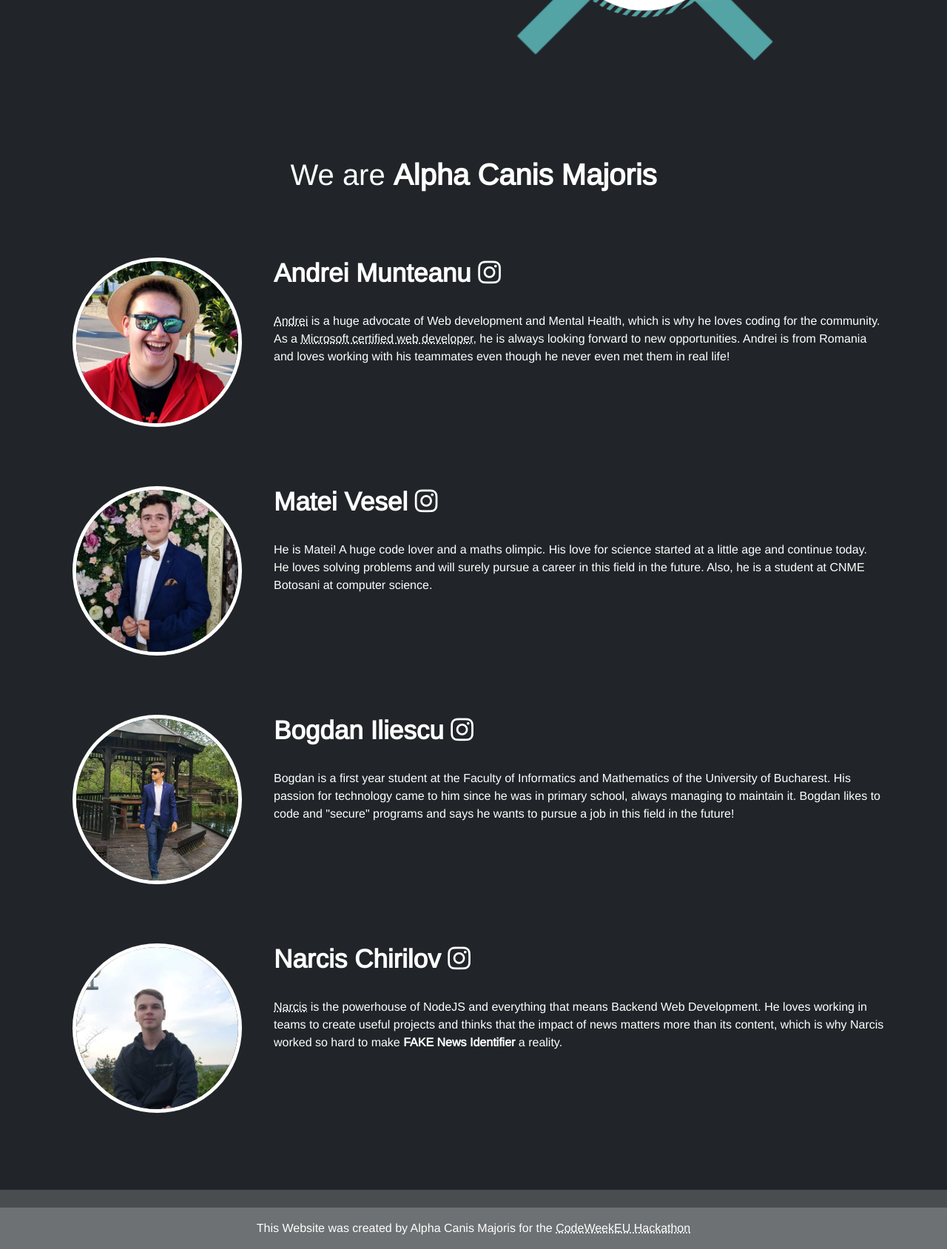
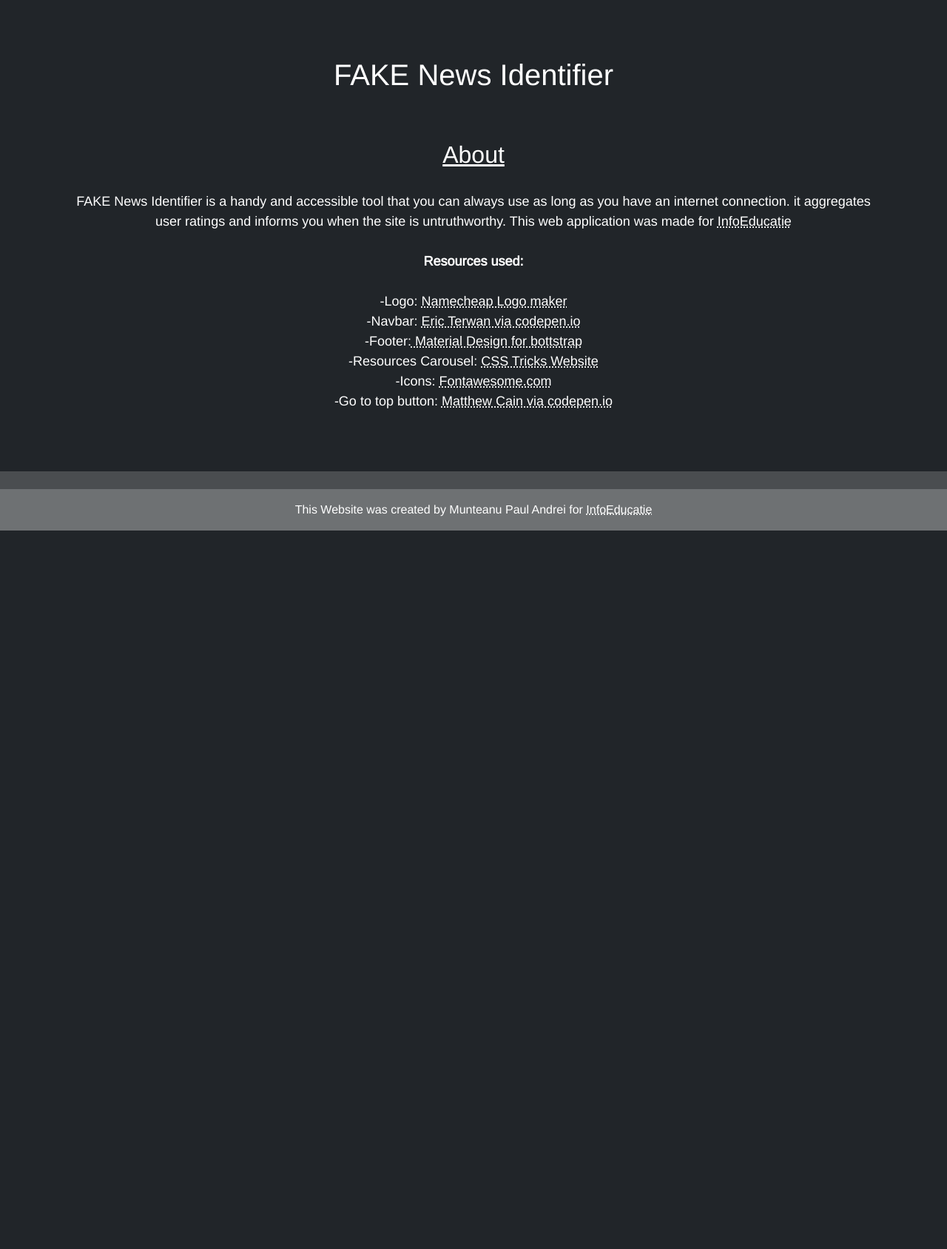
Before and after one commit to Pcarioca/Fake-News-Identifier2, a plain HTML site: page about-us.html in a window 1280 px wide. Shown: the part 515-2203 px from the top of the page at 74% size. After the commit the page ends 1232 px from the top, so only its background shows below. Drawn offline with nearby package versions, Linux system fonts and the light colour scheme.

Commit message:
some changes

```diff
--- a/about-us.html
+++ b/about-us.html
@@ -7,11 +7,10 @@
     <meta name="viewport" content="width=device-width, initial-scale=1.0">
     <link rel="stylesheet" href="bootstrap/bootstrap.min.css">
     <link rel="stylesheet" href="assets/about-us.css">
-
+    <link rel="stylesheet" href="assets/about.css">
     <link rel="stylesheet" href="assets/menu.css">
     <link rel="stylesheet" href="assets/index.CSS">
     <link rel="stylesheet" href="assets/app.css">
-
     <link rel="stylesheet" href="assets/content.css">
     <link rel="preconnect" href="https://fonts.googleapis.com">
     <link rel="preconnect" href="https://fonts.gstatic.com" crossorigin>
@@ -65,7 +64,9 @@
                 <a href="search.html">
                     <li><i class="fas fa-search"></i> Search</li>
                 </a>
-            <a href="submit.html"><li><i class="fas fa-check-circle"></i>Make a submission</li></a>
+                <a href="submit.html">
+                    <li><i class="fas fa-check-circle"></i>Make a submission</li>
+                </a>
                 <a href="about.html">
                     <li><i class="fas fa-info-circle"></i> Info</li>
                 </a>
@@ -83,17 +84,17 @@
         </div>
 
 
-        <div class="row">
+        <!-- <div class="row">
             <div class="col d-flex justify-content-center">
                 <img src="assets/α CMa banner.png" alt="Alpha Canis Majoris Banner" id="banner">
             </div>
-        </div>
-        <div class="row" style="height:10vh">
+        </div> -->
+        <!-- <div class="row" style="height:10vh"> -->
 
     </div>
     <div class="row">
         <div class="col">
-                <h1 class="mid">We are <b>Alpha Canis Majoris</b></h1>
+            <h1 class="mid">I am <b><a target='_blank' href="https://pcarioca.github.io">Your Web Developer</a></b></h1>
         </div>
     </div>
     <div class="row" style="height:10vh">
@@ -106,8 +107,8 @@
         <!-- <div class="hide col" style="height:10vh"></div> -->
         <div class="col-lg">
             <h3 class="white strong midd"> <strong> Andrei Munteanu </strong> <a
-                        href="https://www.instagram.com/andrewww_mnt/" target="_blank"><i
-                            class="fab fa-instagram"></i></a> </h3> <br>
+                    href="https://www.instagram.com/andrewww_mnt/" target="_blank"><i class="fab fa-instagram"></i></a>
+            </h3> <br>
             <p class="white midd"> <a href="https://pcarioca.github.io/">Andrei</a> is a huge advocate of Web
                 development and Mental Health, which is
                 why he loves
@@ -120,67 +121,44 @@
         </div>
     </div>
     <div class="row" style="height:10vh"></div>
+
+    </div>
+
+    <div class="container">
+
         <div class="row">
+            <div class="col header">
+                <h1>FAKE News Identifier</h1>
+            </div>
+        </div>
+        <div class="row">
+            <div class="col mini-header">
+                <h2>About</h2>
+            </div>
+        </div>
+        <div class="row">
+            <div class="col bout">
 
-            <div class="col-lg-3 d-flex justify-content-center">
-                <img src="assets/matei.jpg" alt="Andrei Munteanu Headshot" class="photo">
-            </div>
-            <!-- <div class="hide col" style="height:10vh"></div> -->
-            <div class="col-lg">
-                <h3 class="white strong midd"> <strong> Matei Vesel </strong> <a
-                        href="https://www.instagram.com/veselmatei/" target="_blank"><i
-                            class="fab fa-instagram"></i></a> </h3> <br>
-                <p class="white midd"> He is Matei! A huge code lover and a maths olimpic. His love for science started
-                    at a little age and continue today.
-                    He loves solving problems and will surely pursue a career in this field in the future.
-                    Also, he is a student at CNME Botosani at computer science.</p>
+                FAKE News Identifier is a handy and accessible tool that you can always use as long as you have an
+                internet connection. it aggregates user
+                ratings and informs you when the site is untruthworthy. This web application was made for <a target="_blank" href="https://infoeducatie.ro/">
+                    InfoEducatie </a> <br> <br>
+                <div class="resources"> Resources used:</div> <br>
+                -Logo: <a target="_blank" href="https://www.namecheap.com/logo-maker">Namecheap Logo maker </a> <br>
+                -Navbar: <a target="_blank" href="https://codepen.io/erikterwan/pen/EVzeRP">Eric Terwan via
+                    codepen.io</a> <br>
+                -Footer:<a target="_blank" href="https://mdbootstrap.com/docs/standard/navigation/footer/"> Material
+                    Design for bottstrap </a> <br>
+                -Resources Carousel: <a target="_blank" href="https://css-tricks.com/css-only-carousel/">CSS Tricks
+                    Website</a> <br>
+                -Icons: <a target="_blank" href="https://fontawesome.com">Fontawesome.com</a> <br>
+                -Go to top button: <a target="_blank" href="https://codepen.io/matthewcain/pen/ZepbeR">Matthew Cain via
+                    codepen.io</a> <br>
+                <br><br><br>
+
             </div>
         </div>
 
-        <div class="row" style="height:10vh">
-        </div>
-        <div class="row">
-            <div class="col-lg-3 d-flex justify-content-center">
-                <img src="assets/bogdan.jpg" alt="Bogdan Iliescu Headshot" class="photo">
-            </div>
-            <!-- <div class="hide col" style="height:10vh"></div> -->
-            <div class="col-lg">
-                <h3 class="white strong midd"> <strong> Bogdan Iliescu </strong> <a
-                        href="https://www.instagram.com/bogdanili1710/" target="_blank"><i
-                            class="fab fa-instagram"></i></a> </h3> <br>
-                <p class="white midd"> Bogdan is a first year student at the Faculty of Informatics and
-                    Mathematics of the University of Bucharest. His passion for technology came to him since he was
-                    in
-                    primary school, always managing to maintain it. Bogdan likes to code and "secure" programs and
-                    says
-                    he wants to
-                    pursue a job in this field in the future!</p>
-            </div>
-        </div>
-        <div class="row" style="height:10vh">
-
-        </div>
-        <div class="row">
-            <div class="col-lg-3 d-flex justify-content-center">
-                <img src="assets/narcis.jpg" alt="Narcis Chirilov Headshot" class="photo">
-            </div>
-            <!-- <div class="hide col" style="height:10vh"></div> -->
-            <div class="col-lg">
-                <h3 class="white strong midd"> <strong> Narcis Chirilov </strong> <a
-                        href="https://www.instagram.com/chirilovnarcis/" target="_blank"><i
-                            class="fab fa-instagram"></i></a> </h3> <br>
-                <p class="white midd"> <a href="https://chirilovnarcis.ro/" target="_blank">Narcis</a> is the
-                    powerhouse of NodeJS and everything that means Backend Web Development.
-                    He loves working in teams to create useful projects and thinks that the impact of news matters
-                    more than its
-                    content, which is why Narcis worked so hard to make <b>FAKE News Identifier</b> a reality.
-                </p>
-            </div>
-        </div>
-        <div class="row" style="height:13vh">
-
-        </div>
-    </div>
     </div>
     <!-- end of container -->
     <footer class="text-center text-white" style="background-color: #ffffff2f;">
@@ -193,8 +171,8 @@
 
         <!-- Copyright -->
         <div class="text-center text-white p-3" style="background-color: rgba(255, 255, 255, 0.2);">
-            This Website was created by Alpha Canis Majoris for the <a target="_blank"
-                href="https://codeweek.eu/hackathons/romania"> CodeWeekEU Hackathon </a>
+            This Website was created by Munteanu Paul Andrei for <a target="_blank" href="https://infoeducatie.ro/">
+                InfoEducatie </a>
         </div>
         <!-- Copyright -->
     </footer>
--- a/assets/about.css
+++ b/assets/about.css
@@ -29,3 +29,14 @@ a:hover{
     font-weight: 600;
     color: rgb(255, 255, 255);
 }
+div.parent {
+	text-align: center;
+	}
+/* ul {
+	display: inline-block;
+	text-align: left;
+	} */
+    ul {
+        display: table;
+        margin: 0 auto;
+      }
--- a/assets/index.CSS
+++ b/assets/index.CSS
@@ -70,7 +70,10 @@ footer{
   right:0px;
   bottom: 0px;
 } */
-
+.center {
+  text-align: center;
+  list-style-position: inside;
+}
 #button {
     display: inline-block;
     background-color: rgb(31, 112, 204);
```
Also changed, not shown: about.html (+42 -25 lines), 2 other files. Lines whose indentation alone changed are shown as unchanged.
